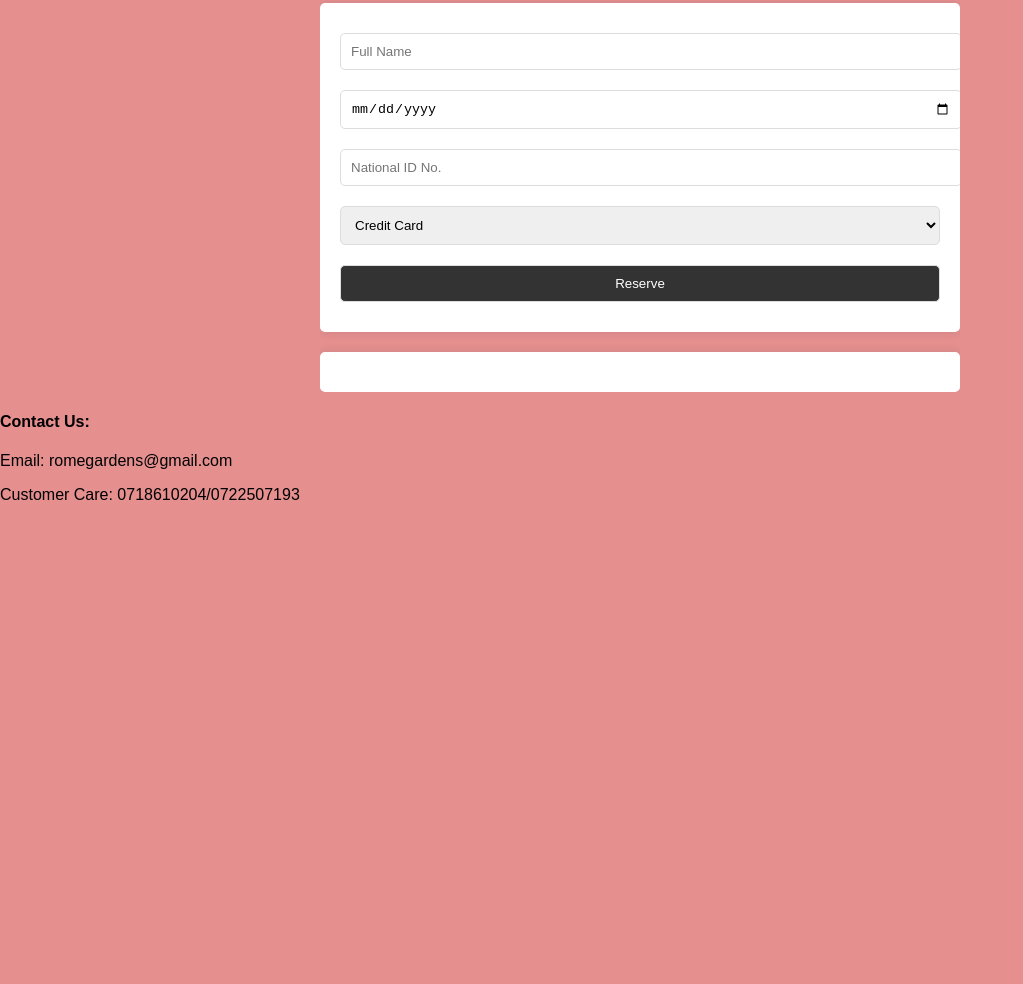
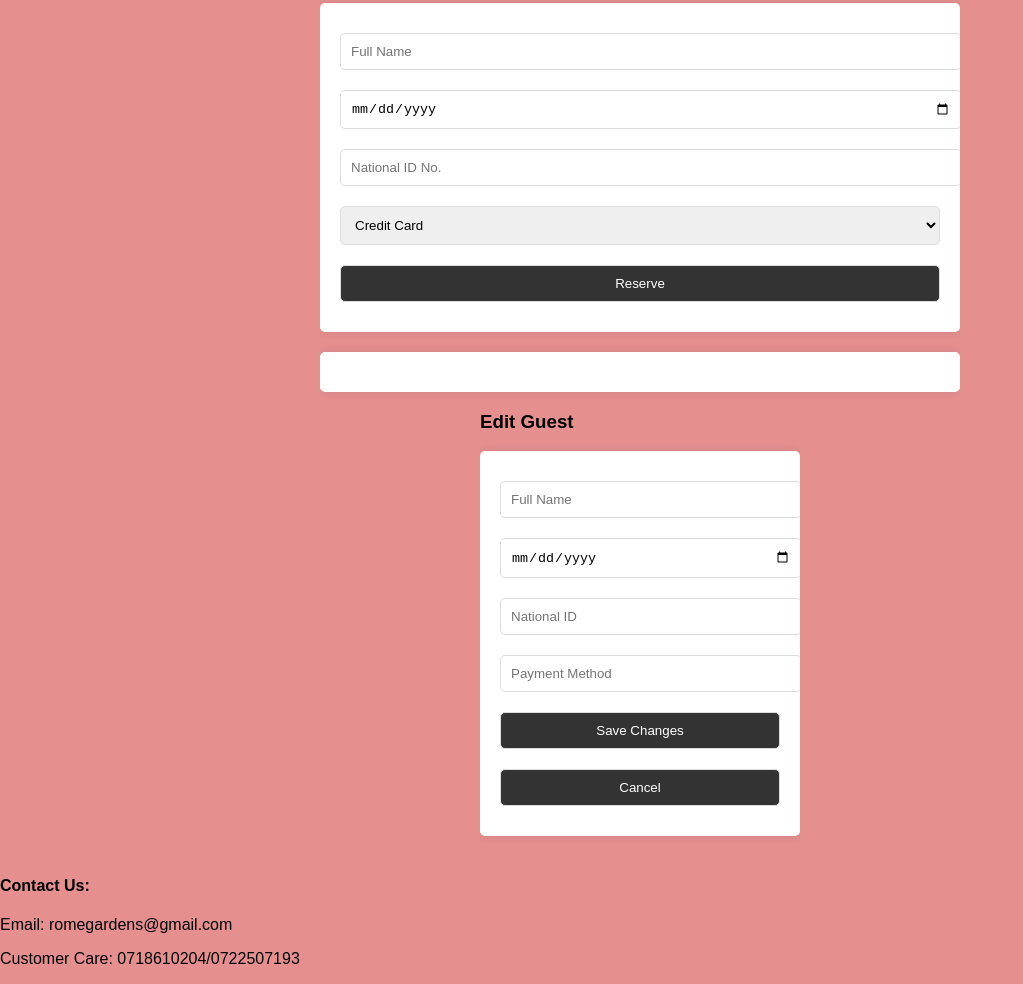
Before and after one commit to RomeOtieno501/phase-1-final-project, a plain HTML site: page main.html in a window 1280 px wide. Shown: the part 152-1136 px from the top of the page, without its empty margins (0-1023 px from the left). Before the commit the page ends 800 px from the top, so only its background shows below. Drawn offline with Linux system fonts and the light colour scheme; no server answers.

Commit message:
Addition of update form

```diff
--- a/main.html
+++ b/main.html
@@ -24,6 +24,19 @@
     </form>
     <div id="guestList">
     </div>
+
+    <div class="container">
+      <h3>Edit Guest</h3>
+      <form id="editForm">
+      <input type="hidden" id="editId">
+      <input type="text" id="editFullName" placeholder="Full Name" required>
+      <input type="date" id="editDateOfPresence" required>
+      <input type="text" id="editNationalId" placeholder="National ID" required>
+      <input type="text" id="editPaymentMethod" placeholder="Payment Method" required>
+      <button id="saveEdit">Save Changes</button>
+      <button id="cancelEdit">Cancel</button>
+      </form>
+    </div>
   </div>
   <h4>Contact Us:</h4>
   <p>Email: romegardens@gmail.com</p>
```
